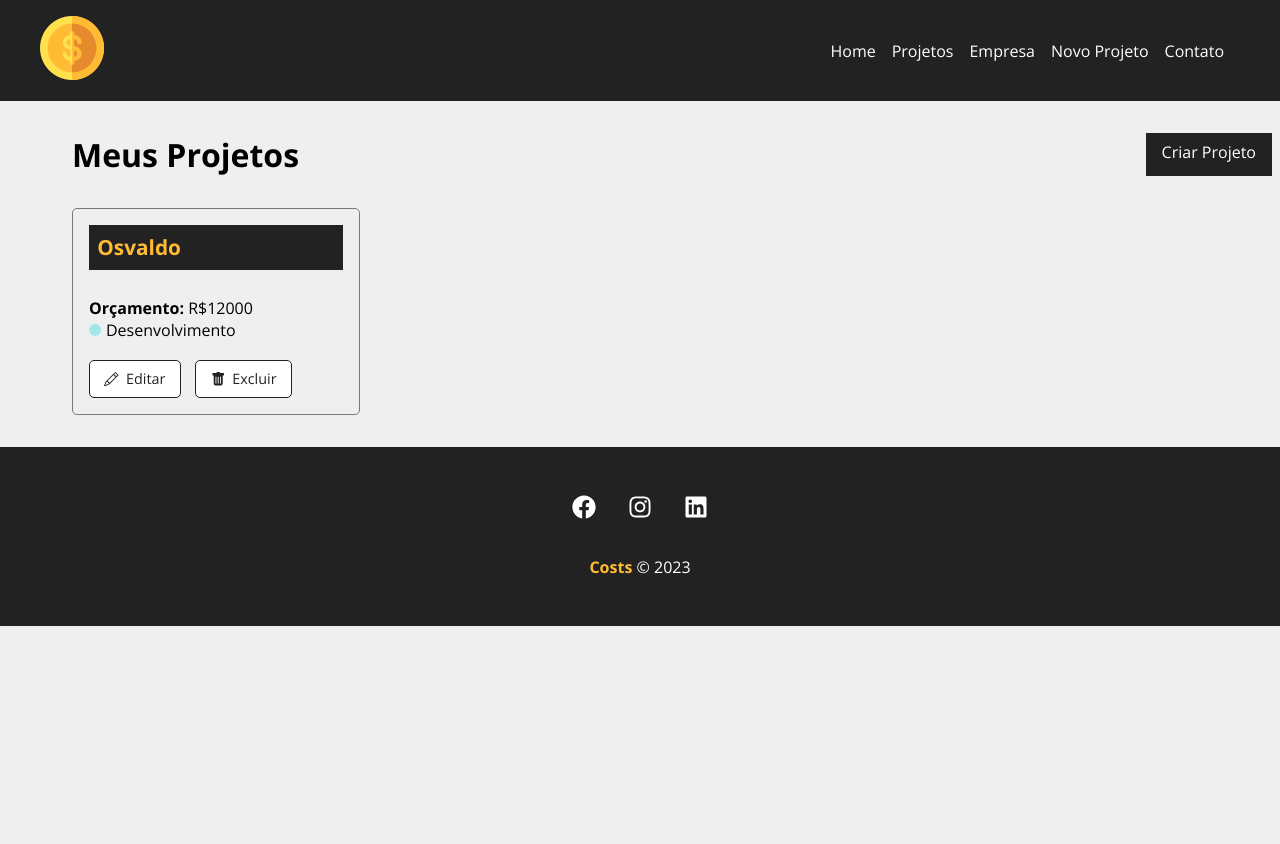
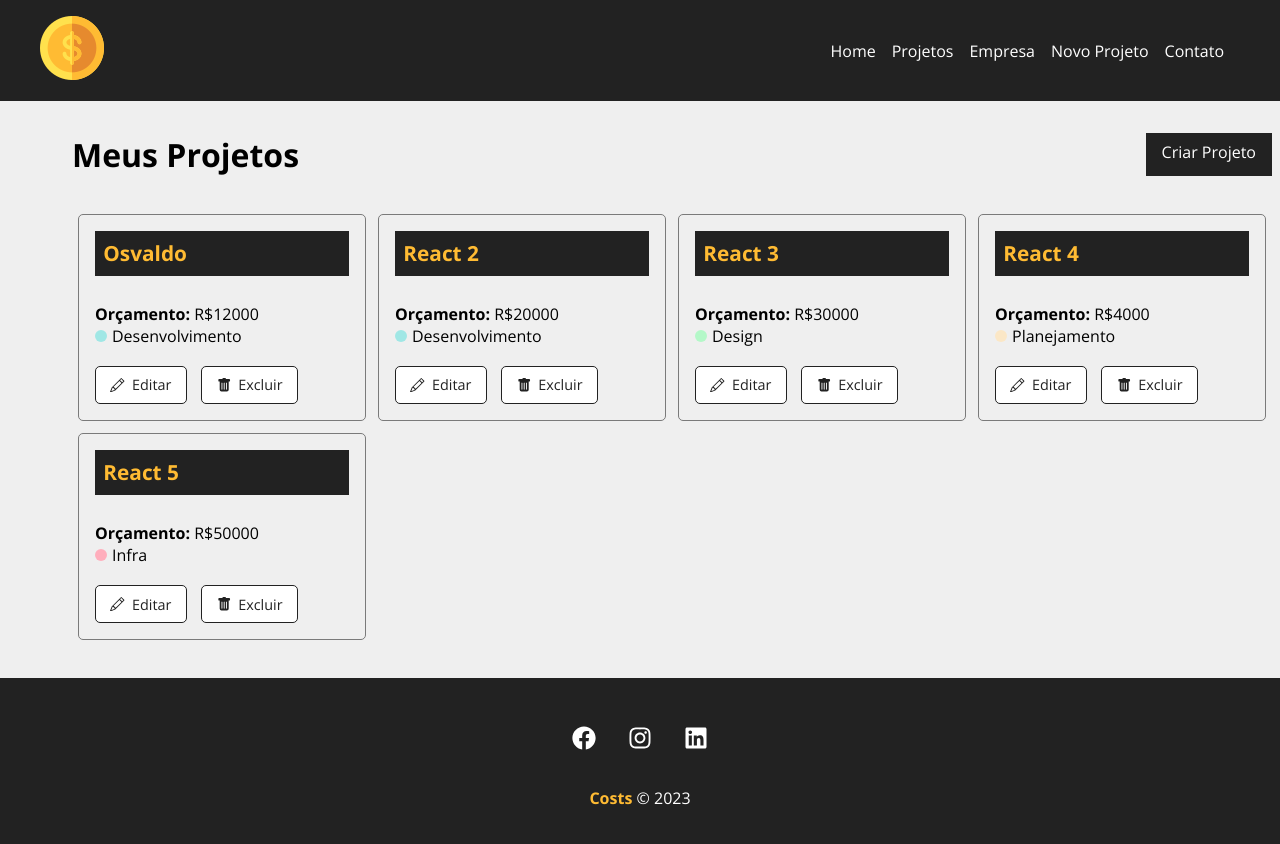
Before and after one commit to otorquati/costs, a React (Create React App) app: page /projects in a window 1280 px wide. Shown: the top 844 px of the page. Before the commit the page ends 800 px from the top, so only its background shows below. Built offline with nearby package versions, Linux system fonts and the light colour scheme; data requests are answered from the project's data file.

Commit message:
Lesson #29
Fixing margin on ProjectCards.module.css

```diff
--- a/db.json
+++ b/db.json
@@ -10,6 +10,50 @@
       "cost": 0,
       "services": [],
       "id": 6
+    },
+    {
+      "name": "React 2",
+      "budget": "20000",
+      "category": {
+        "id": "2",
+        "name": "Desenvolvimento"
+      },
+      "cost": 0,
+      "services": [],
+      "id": 7
+    },
+    {
+      "name": "React 3",
+      "budget": "30000",
+      "category": {
+        "id": "3",
+        "name": "Design"
+      },
+      "cost": 0,
+      "services": [],
+      "id": 8
+    },
+    {
+      "name": "React 4",
+      "budget": "4000",
+      "category": {
+        "id": "4",
+        "name": "Planejamento"
+      },
+      "cost": 0,
+      "services": [],
+      "id": 9
+    },
+    {
+      "name": "React 5",
+      "budget": "50000",
+      "category": {
+        "id": "1",
+        "name": "Infra"
+      },
+      "cost": 0,
+      "services": [],
+      "id": 10
     }
   ],
   "categories": [
--- a/src/components/pages/Projects.js
+++ b/src/components/pages/Projects.js
@@ -75,7 +75,7 @@ function Projects() {
         handleRemove={removeProject} />
       ))}
       {!removeLoading && <Loading />}
-      {removeLoading && projects.length ===0 && (
+      {removeLoading && projects.length === 0 && (
         <p>Não ha projetos cadastrados</p>)}
     </Container>
   </div>
--- a/src/components/project/ProjectCards.module.css
+++ b/src/components/project/ProjectCards.module.css
@@ -3,7 +3,7 @@
   border: 1px solid #7a7a7a;
   border-radius: 5px;
   width: 24%;
-  margin: 0,5%;
+  margin: 0.5%;
 }
 
 .project_card h4 {
```
